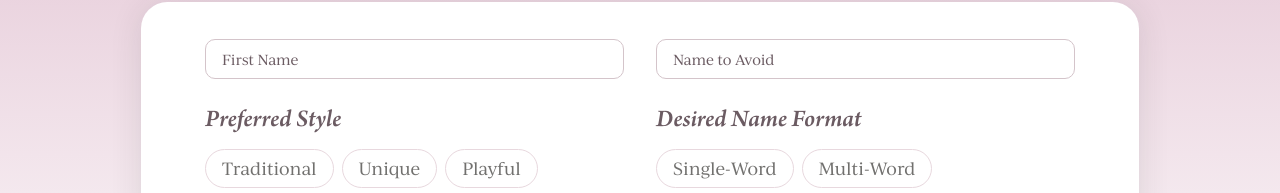
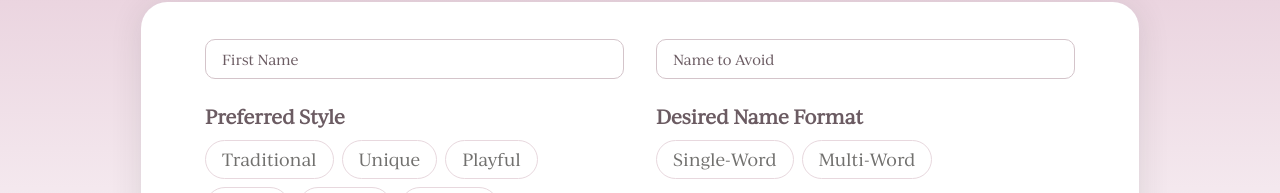
Before and after one commit to mad-banana-projects/my-grandma-name, a Next.js app: page / in a window 1280 px wide. Shown: the part 300-493 px from the top of the page. Built offline with nearby package versions, Linux system fonts and the light colour scheme; no server answers.

Commit message:
landing page name generator fonnt change

```diff
--- a/components/name-generator/hero-generator.tsx
+++ b/components/name-generator/hero-generator.tsx
@@ -241,7 +241,7 @@ export function HeroGenerator({
           {/* Row 2: preferred style + preferred vibe */}
           <div className="grid grid-cols-1 gap-8 sm:grid-cols-2">
             <div className="space-y-2">
-              <Label className="text-[clamp(20px,1.95vw,25px)] [font-family:var(--font-arno-italic)]">Preferred Style</Label>
+              <Label className="text-[clamp(15px,1.48vw,19px)] font-bold [font-family:var(--font-ivy-regular)]">Preferred Style</Label>
               <div className="flex flex-wrap gap-2">
                 {STYLES.map((s) => (
                   <PillButton
@@ -255,7 +255,7 @@ export function HeroGenerator({
               </div>
             </div>
             <div className="space-y-2">
-              <Label className="text-[clamp(20px,1.95vw,25px)] [font-family:var(--font-arno-italic)]">Desired Name Format</Label>
+              <Label className="text-[clamp(15px,1.48vw,19px)] font-bold [font-family:var(--font-ivy-regular)]">Desired Name Format</Label>
               <div className="flex flex-wrap gap-2">
                 {FORMATS.map((f) => (
                   <PillButton
```
